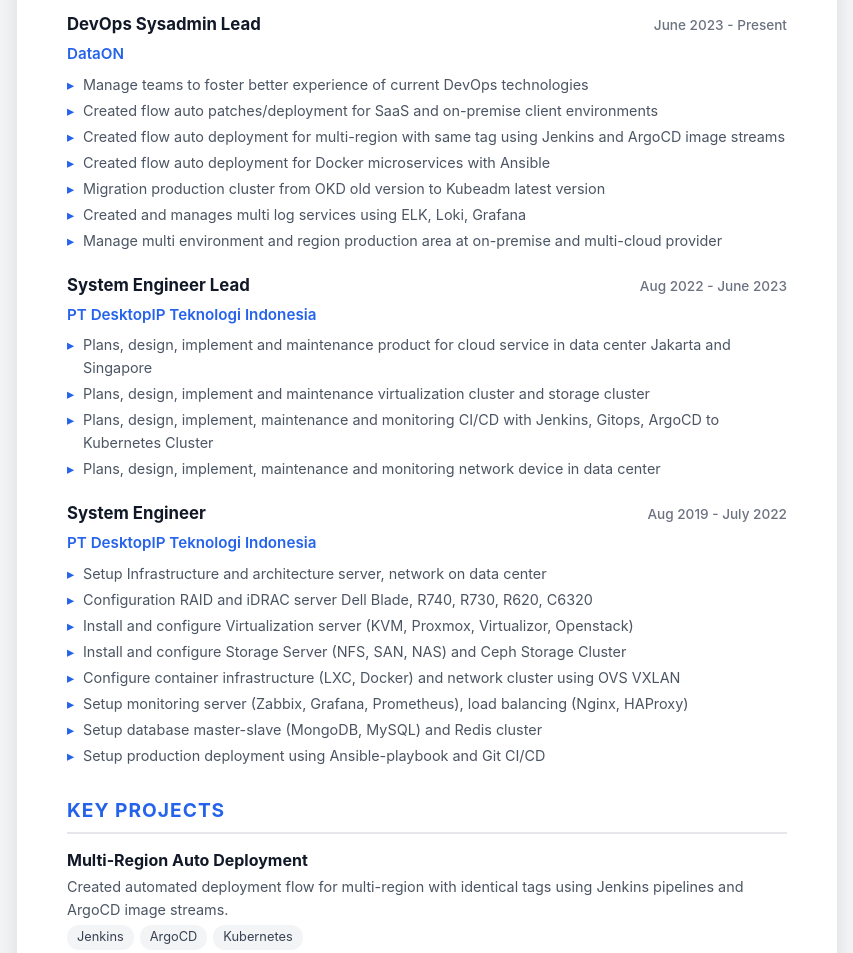
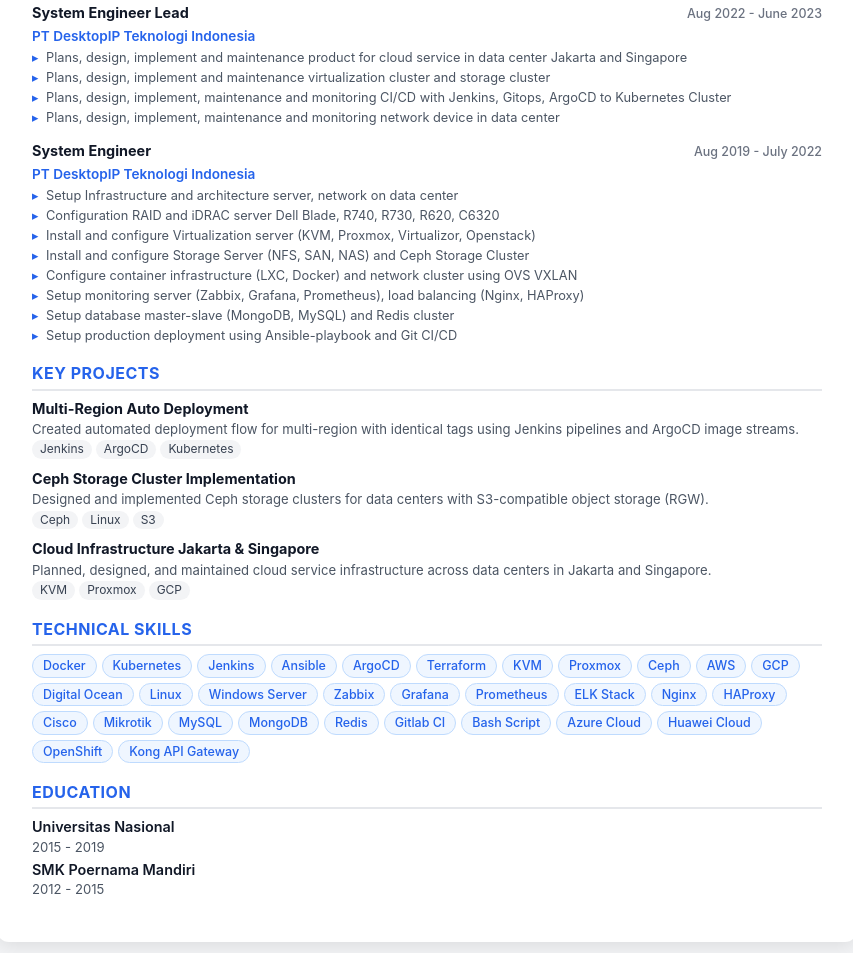
Before and after one commit to gilaaang14/portofolio, a website built with Vite: page resume.html in a window 1280 px wide. Shown: the part 579-1532 px from the top of the page, without its empty margins (213-1066 px from the left). Built offline with nearby package versions, Linux system fonts and the light colour scheme.

Commit message:
Compact resume layout for better PDF density

```diff
--- a/resume.html
+++ b/resume.html
@@ -8,8 +8,8 @@
         body {
             font-family: 'Inter', -apple-system, BlinkMacSystemFont, 'Segoe UI', sans-serif;
             color: #1f2937;
-            line-height: 1.6;
-            padding: 40px;
+            line-height: 1.4;
+            padding: 20px;
             max-width: 900px;
             margin: 0 auto;
             background: #f3f4f6;
@@ -23,25 +23,25 @@
         .header {
             background: linear-gradient(135deg, #2563eb, #7c3aed);
             color: white;
-            padding: 40px 50px;
+            padding: 25px 35px;
             page-break-inside: avoid;
         }
         .header h1 {
-            font-size: 2.5rem;
+            font-size: 1.8rem;
             font-weight: 800;
             margin-bottom: 4px;
         }
         .header .title {
-            font-size: 1.3rem;
+            font-size: 1.1rem;
             font-weight: 500;
             opacity: 0.9;
-            margin-bottom: 12px;
+            margin-bottom: 8px;
         }
         .header .contact {
             display: flex;
             flex-wrap: wrap;
-            gap: 16px;
-            font-size: 0.9rem;
+            gap: 10px;
+            font-size: 0.8rem;
         }
         .header .contact a {
             color: white;
@@ -51,20 +51,20 @@
             gap: 6px;
         }
         .header .contact a:hover { text-decoration: underline; }
-        .body { padding: 40px 50px; }
-        .section { margin-bottom: 28px; page-break-inside: avoid; }
+        .body { padding: 25px 35px; }
+        .section { margin-bottom: 18px; page-break-inside: avoid; }
         .section-title {
-            font-size: 1.2rem;
+            font-size: 1rem;
             font-weight: 700;
             color: #2563eb;
             text-transform: uppercase;
-            letter-spacing: 1px;
-            margin-bottom: 14px;
-            padding-bottom: 6px;
+            letter-spacing: 0.5px;
+            margin-bottom: 8px;
+            padding-bottom: 4px;
             border-bottom: 2px solid #e5e7eb;
         }
-        .section p { font-size: 0.95rem; color: #4b5563; }
-        .exp-item { margin-bottom: 20px; page-break-inside: avoid; }
+        .section p { font-size: 0.85rem; color: #4b5563; }
+        .exp-item { margin-bottom: 14px; page-break-inside: avoid; }
         .exp-item:last-child { margin-bottom: 0; }
         .exp-header {
             display: flex;
@@ -74,31 +74,31 @@
             margin-bottom: 4px;
         }
         .exp-header h3 {
-            font-size: 1.05rem;
+            font-size: 0.9rem;
             font-weight: 700;
             color: #111827;
         }
         .exp-header .date {
-            font-size: 0.85rem;
+            font-size: 0.78rem;
             color: #6b7280;
             font-weight: 500;
         }
         .exp-company {
-            font-size: 0.95rem;
+            font-size: 0.85rem;
             color: #2563eb;
             font-weight: 600;
-            margin-bottom: 6px;
+            margin-bottom: 3px;
         }
         .exp-item ul {
             list-style: none;
             padding-left: 0;
         }
         .exp-item ul li {
-            font-size: 0.9rem;
+            font-size: 0.8rem;
             color: #4b5563;
-            padding-left: 16px;
+            padding-left: 14px;
             position: relative;
-            margin-bottom: 3px;
+            margin-bottom: 2px;
         }
         .exp-item ul li::before {
             content: '\25B8';
@@ -109,45 +109,45 @@
         .skills-grid {
             display: flex;
             flex-wrap: wrap;
-            gap: 8px;
+            gap: 5px;
         }
         .skills-grid span {
             background: #eff6ff;
             color: #2563eb;
-            padding: 4px 14px;
-            border-radius: 20px;
-            font-size: 0.85rem;
+            padding: 2px 10px;
+            border-radius: 16px;
+            font-size: 0.78rem;
             font-weight: 500;
             border: 1px solid #bfdbfe;
         }
-        .proj-item { margin-bottom: 16px; }
+        .proj-item { margin-bottom: 10px; }
         .proj-item:last-child { margin-bottom: 0; }
         .proj-item h3 {
-            font-size: 1rem;
+            font-size: 0.9rem;
             font-weight: 700;
             color: #111827;
-            margin-bottom: 2px;
+            margin-bottom: 1px;
         }
         .proj-item p {
-            font-size: 0.9rem;
+            font-size: 0.82rem;
             color: #4b5563;
         }
         .proj-tech {
             display: flex;
             flex-wrap: wrap;
-            gap: 6px;
-            margin-top: 4px;
+            gap: 4px;
+            margin-top: 2px;
         }
         .proj-tech span {
             background: #f3f4f6;
-            padding: 2px 10px;
-            border-radius: 12px;
-            font-size: 0.8rem;
+            padding: 1px 8px;
+            border-radius: 10px;
+            font-size: 0.75rem;
             color: #374151;
         }
-        .edu-item { margin-bottom: 8px; }
-        .edu-item h3 { font-size: 1rem; font-weight: 600; color: #111827; }
-        .edu-item p { font-size: 0.9rem; color: #4b5563; }
+        .edu-item { margin-bottom: 4px; }
+        .edu-item h3 { font-size: 0.9rem; font-weight: 600; color: #111827; }
+        .edu-item p { font-size: 0.82rem; color: #4b5563; }
         .print-btn {
             position: fixed;
             top: 20px;
@@ -192,10 +192,10 @@
             .header { break-inside: avoid; }
         }
         @media (max-width: 600px) {
-            body { padding: 16px; }
-            .header { padding: 24px; }
-            .body { padding: 24px; }
-            .header h1 { font-size: 1.8rem; }
+            body { padding: 10px; }
+            .header { padding: 16px 20px; }
+            .body { padding: 16px 20px; }
+            .header h1 { font-size: 1.4rem; }
             .exp-header { flex-direction: column; }
         }
     </style>
```
